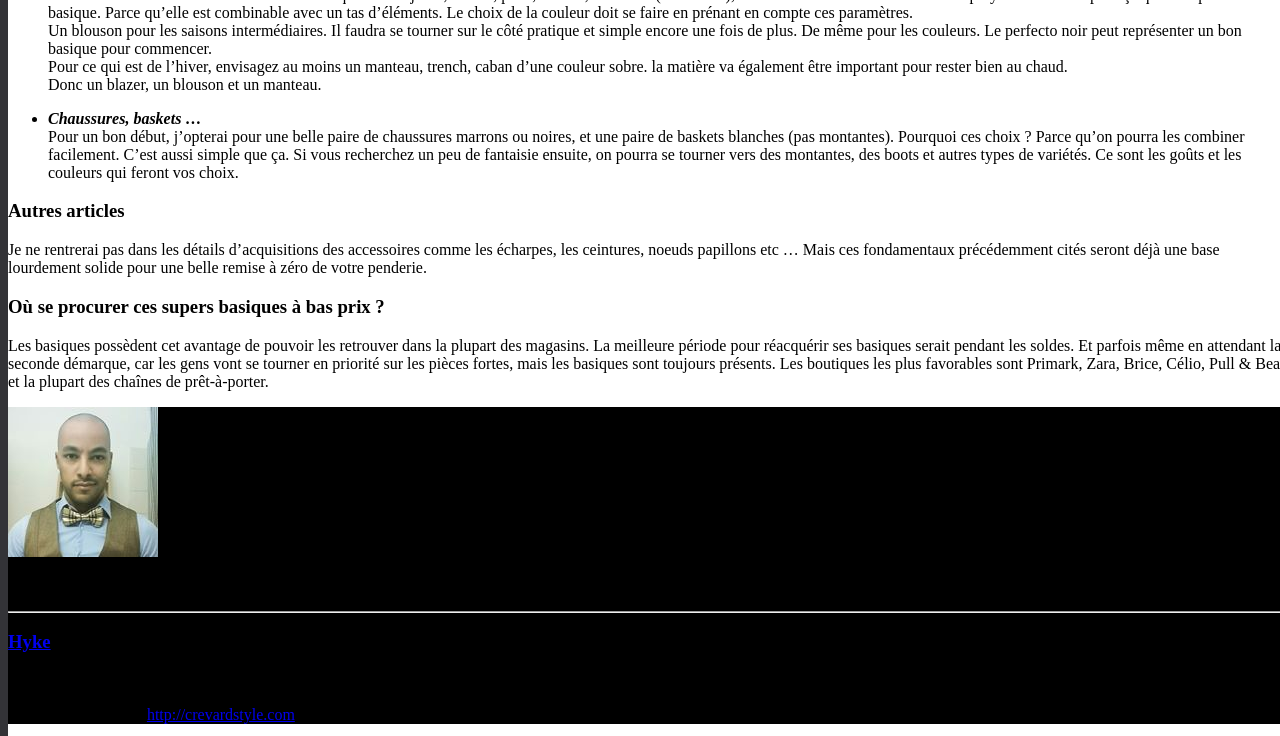
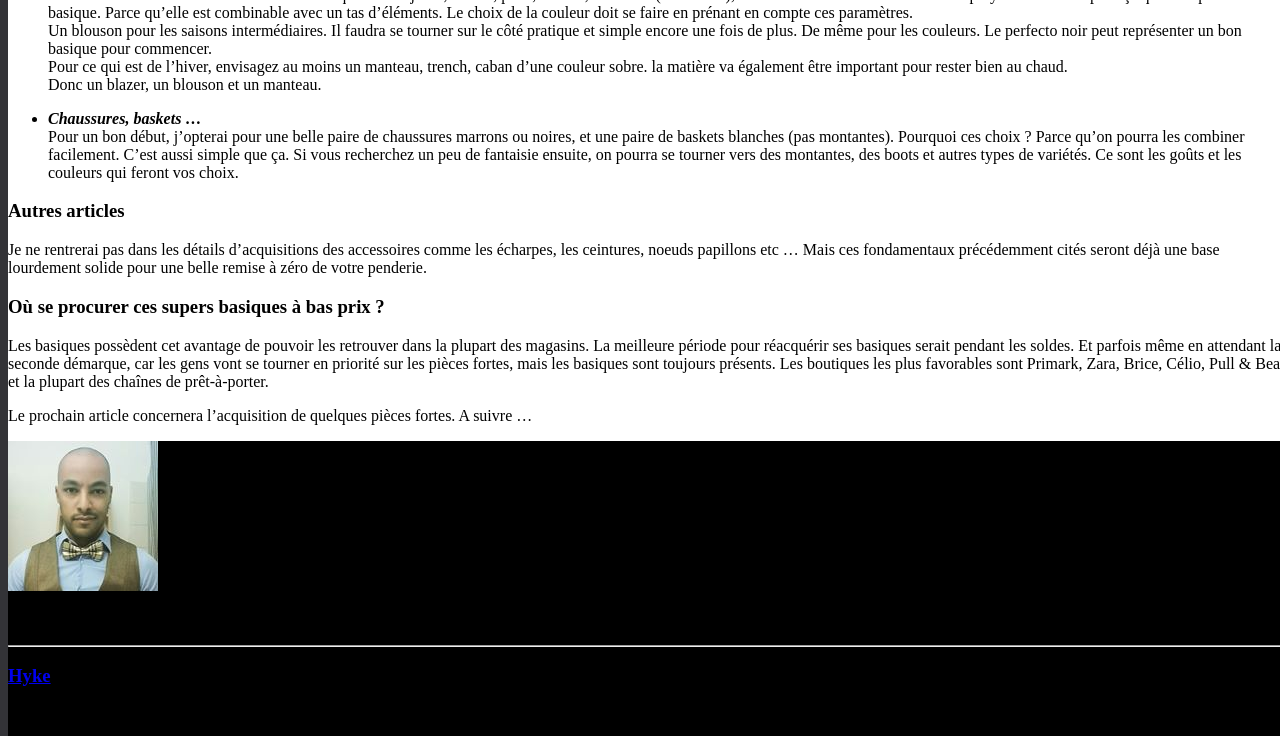
Before and after one commit to darkh2/darkh2.github.io, a Jekyll site: the page built from _posts/2018-06-28-Développement-du-Style-part-2.md, in a window 1280 px wide and 900 px high, scrolled down 1277 px, cut to the strip 0-736 px from the top of the window. Built offline with Jekyll 4.4.1, drawn with Linux system fonts in a browser that asks for light colours; comment, search, counter and statistics services are not loaded.

Commit message:
Update 2018-06-28-Développement-du-Style-part-2.md

```diff
--- a/_posts/2018-06-28-Développement-du-Style-part-2.md
+++ b/_posts/2018-06-28-Développement-du-Style-part-2.md
@@ -60,3 +60,6 @@ Je ne rentrerai pas dans les détails d'acquisitions des accessoires comme les
 
 Les basiques possèdent cet avantage de pouvoir les retrouver dans la plupart des magasins. La meilleure période pour réacquérir ses basiques serait pendant les soldes. Et parfois même en attendant la seconde démarque, car les gens vont se tourner en priorité sur les pièces fortes, mais les basiques sont toujours présents.
 Les boutiques les plus favorables sont Primark, Zara, Brice, Célio, Pull & Bear et la plupart des chaînes de prêt-à-porter.
+
+
+Le prochain article concernera l'acquisition de quelques pièces fortes. A suivre ...
```
